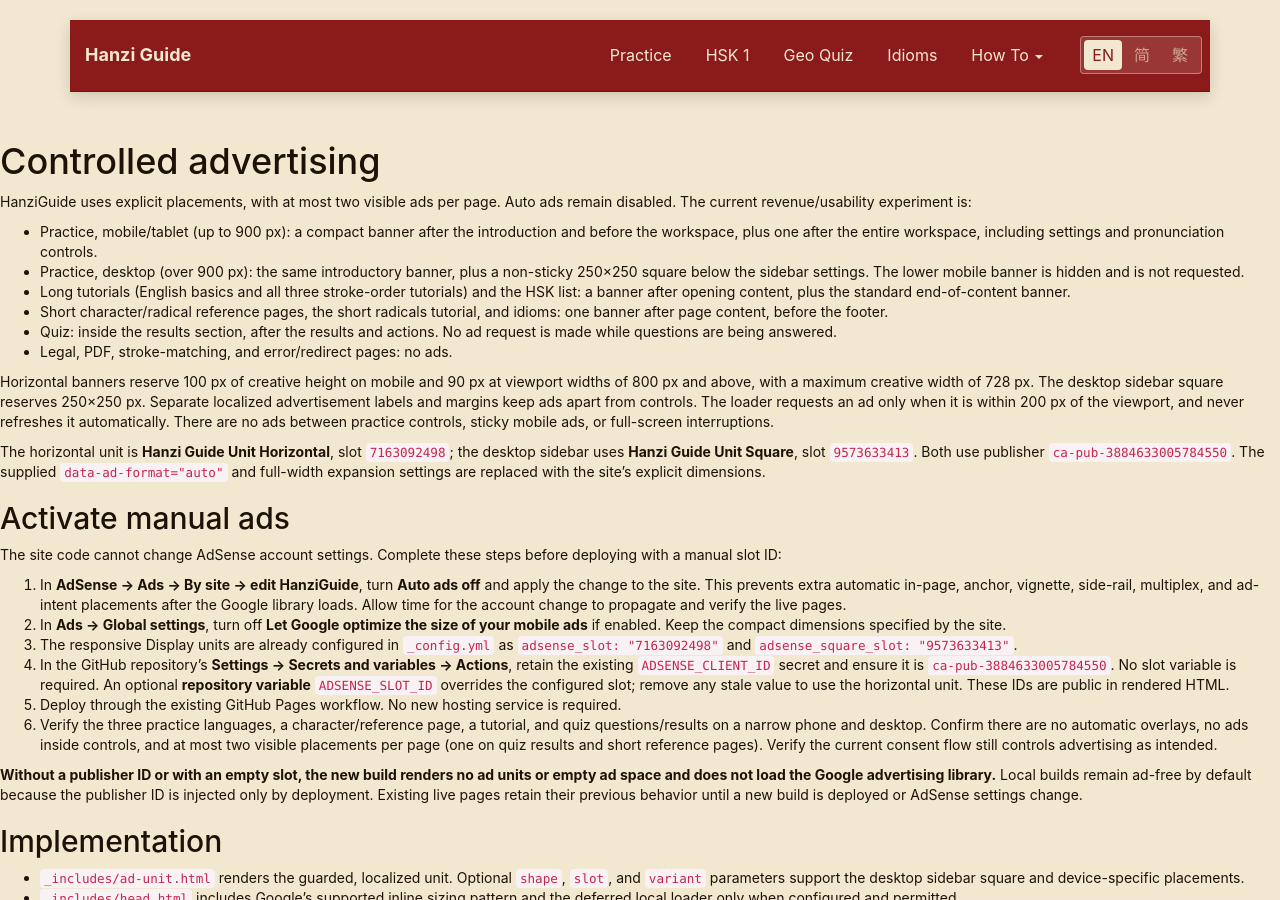
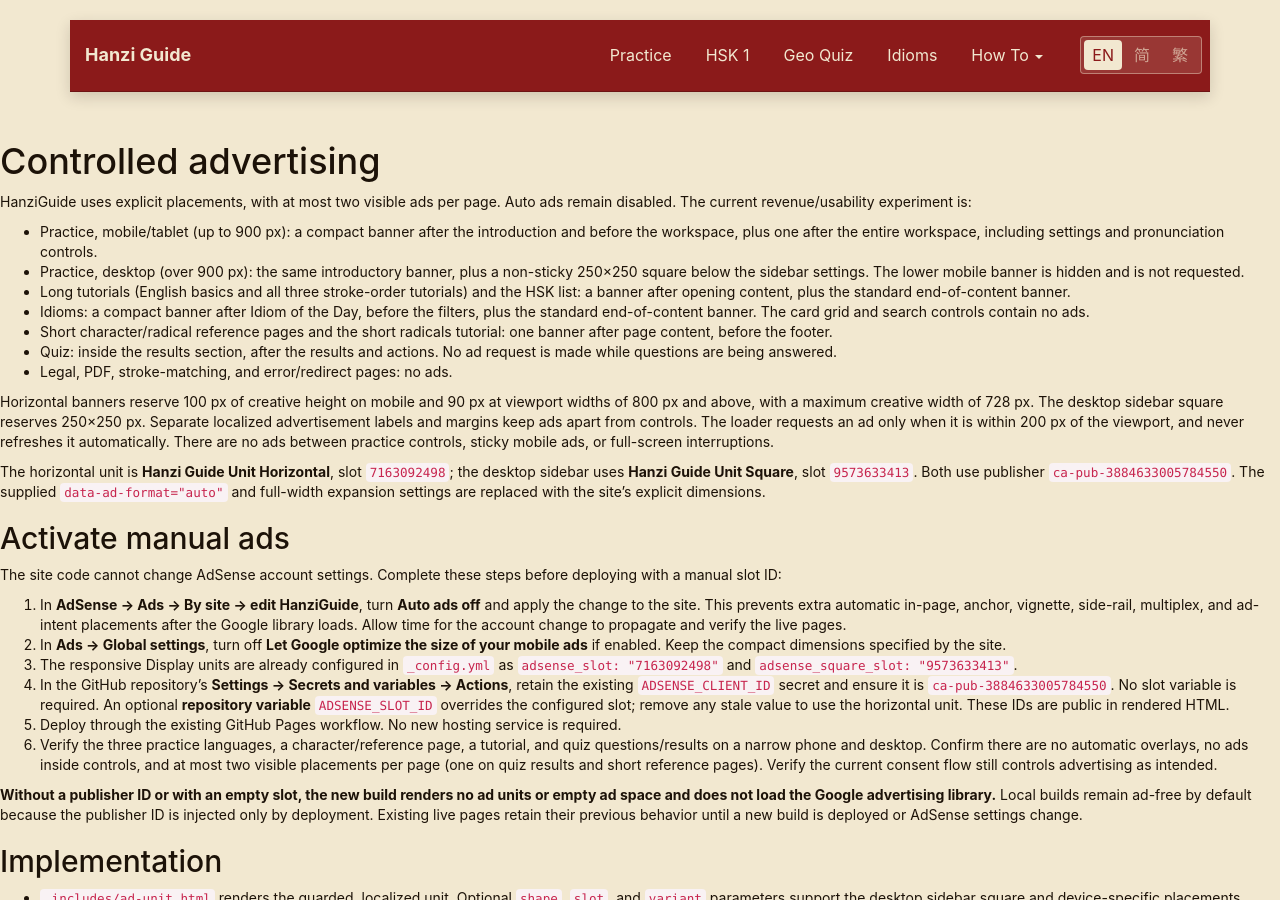
Before and after one commit to yorickreum/hanziguide, a Jekyll site: the page built from docs/advertising.md, in a window 1280 px wide and 900 px high. Built offline with Jekyll 4.4.1, drawn with Linux system fonts in a browser that asks for light colours; our own code applies the rules of GitHub Pages for plain Markdown files; comment, search, counter and statistics services are not loaded.

Commit message:
Add an earlier banner after the daily idiom

```diff
--- a/docs/advertising.md
+++ b/docs/advertising.md
@@ -5,7 +5,8 @@
 - Practice, mobile/tablet (up to 900 px): a compact banner after the introduction and before the workspace, plus one after the entire workspace, including settings and pronunciation controls.
 - Practice, desktop (over 900 px): the same introductory banner, plus a non-sticky 250×250 square below the sidebar settings. The lower mobile banner is hidden and is not requested.
 - Long tutorials (English basics and all three stroke-order tutorials) and the HSK list: a banner after opening content, plus the standard end-of-content banner.
-- Short character/radical reference pages, the short radicals tutorial, and idioms: one banner after page content, before the footer.
+- Idioms: a compact banner after Idiom of the Day, before the filters, plus the standard end-of-content banner. The card grid and search controls contain no ads.
+- Short character/radical reference pages and the short radicals tutorial: one banner after page content, before the footer.
 - Quiz: inside the results section, after the results and actions. No ad request is made while questions are being answered.
 - Legal, PDF, stroke-matching, and error/redirect pages: no ads.
 
--- a/idioms.html
+++ b/idioms.html
@@ -30,6 +30,8 @@
       </div>
     </div>
   </section>
+
+  {% include ad-unit.html %}
 
   <section class="idioms-workspace">
     <div class="container">
```
